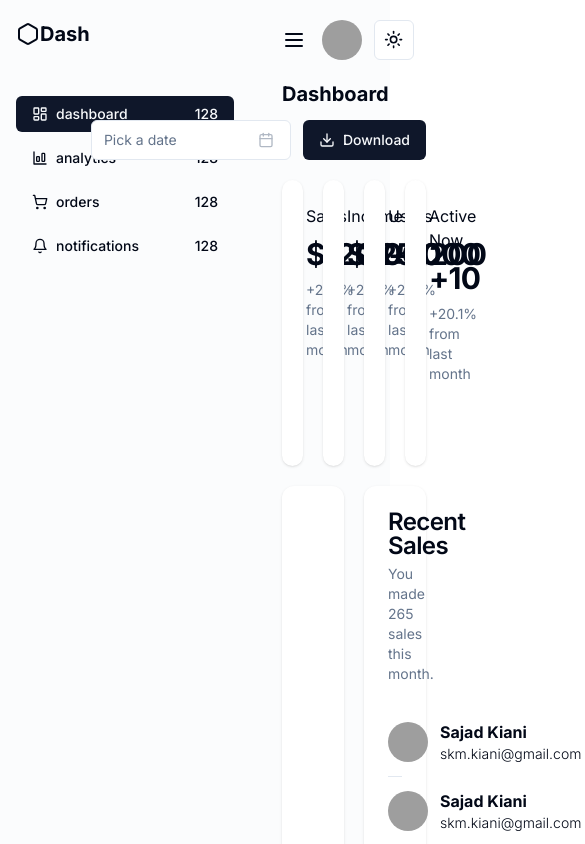
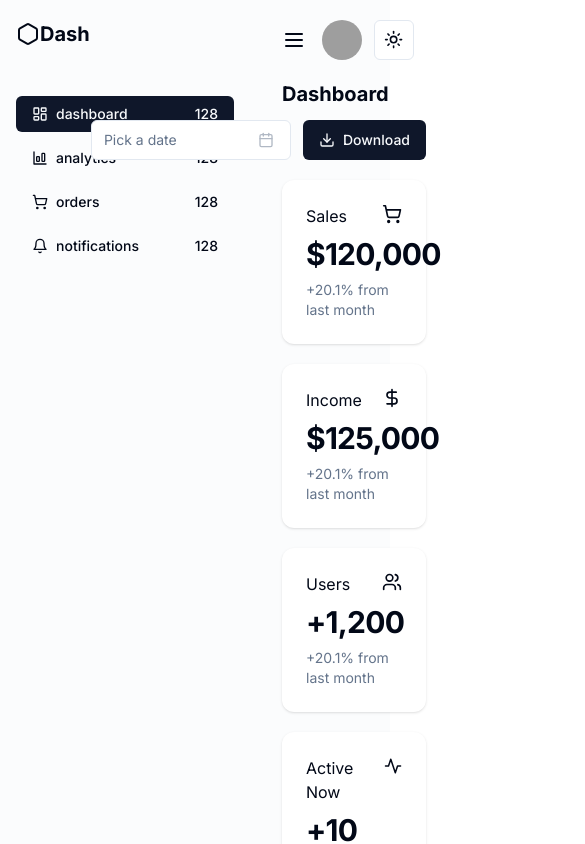
Before and after one commit to SajjadKiani/dashboard-ui, a Next.js app: page / in a window 390 px wide. Shown: the top 844 px of the page, 585 px wide, since content can reach past the window. Built offline with nearby package versions, Linux system fonts and the light colour scheme; grey boxes are pictures that could not be loaded.

Commit message:
responsive dashboard page

```diff
--- a/src/app/(dashboard)/page.js
+++ b/src/app/(dashboard)/page.js
@@ -32,8 +32,8 @@ export default function Page () {
         <div className="flex flex-col gap-5">
             <Toolbar title={'Dashboard'} />
 
-            <div className="grid grid-cols-4 grid-rows-3 gap-5">
-                <div className="col-span-1 row-span-1">
+            <div className="grid md:grid-cols-4 grid-cols-1 md:grid-rows-3 gap-5">
+                <div className="col-span-1">
                     <CardComponent
                         title="Sales"
                         description="+20.1% from last month"
@@ -42,7 +42,7 @@ export default function Page () {
                     />
                 </div>
 
-                <div className="col-span-1 row-span-1">
+                <div className="col-span-1">
                     <CardComponent
                         title="Income"
                         description="+20.1% from last month"
@@ -51,7 +51,7 @@ export default function Page () {
                     />
                 </div>
 
-                <div className="col-span-1 row-span-1">
+                <div className="col-span-1 ">
                     <CardComponent
                         title="Users"
                         description="+20.1% from last month"
@@ -60,7 +60,7 @@ export default function Page () {
                     />
                 </div>
 
-                <div className="col-span-1 row-span-1">
+                <div className="col-span-1">
                     <CardComponent
                         title="Active Now"
                         description="+20.1% from last month"
@@ -69,7 +69,7 @@ export default function Page () {
                     />
                 </div>
 
-                <div className="col-span-2 row-span-2">
+                <div className="md:col-span-2 col-span-1 md:row-span-2">
                     <Card className="py-3">
                         <CardContent className="h-full">
                             <MyBarChart />
@@ -77,8 +77,8 @@ export default function Page () {
                     </Card>
                 </div>
 
-                <div className="col-span-2 row-span-2">
-                    <Card className="space-y-8">
+                <div className="md:col-span-2 md:row-span-2">
+                    <Card className="">
                         <CardHeader className="pb-1">
                             <CardTitle>Recent Sales</CardTitle>
                             <CardDescription>
@@ -98,7 +98,7 @@ export default function Page () {
                                             <p className="font-bold">Sajad Kiani</p>
                                             <p className="font-light text-sm">skm.kiani@gmail.com</p>
                                         </div>
-                                        <p className="font-bold">+$19,000.00</p>
+                                        <p className="font-bold">+$190</p>
                                     </div>
                                     <Separator className="" />
                                     </>
--- a/src/components/common/MyBarChart.jsx
+++ b/src/components/common/MyBarChart.jsx
@@ -75,7 +75,7 @@ const data = [
 export default function MyBarChart () {
 
     return (
-            <ResponsiveContainer width="100%" height="100%">
+            <ResponsiveContainer width="100%" height="100%" className={'sm:min-h-64'}>
               <BarChart data={data}>
                 <XAxis
                   dataKey="name"
```
